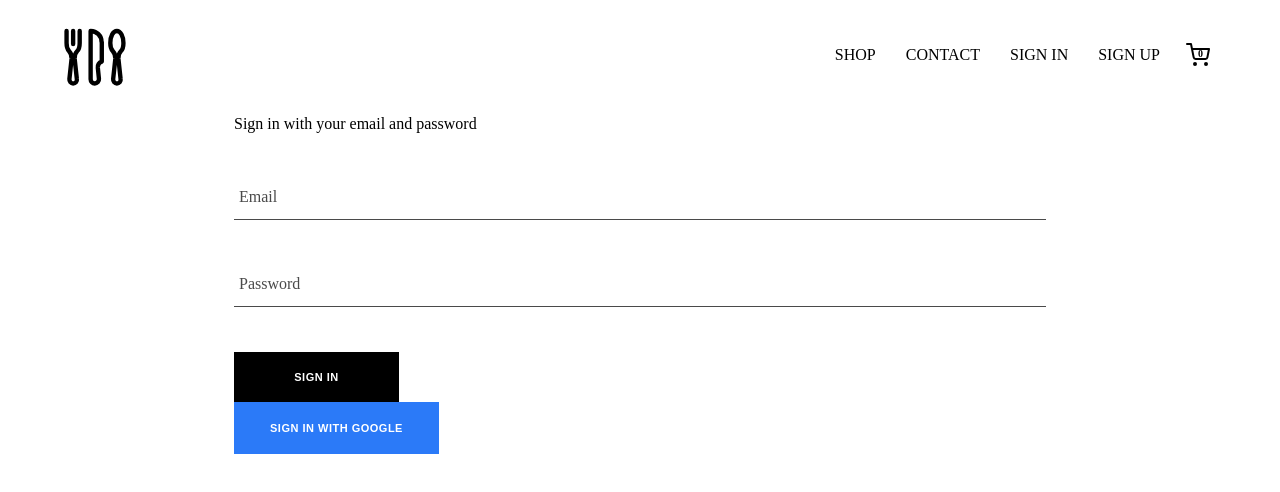
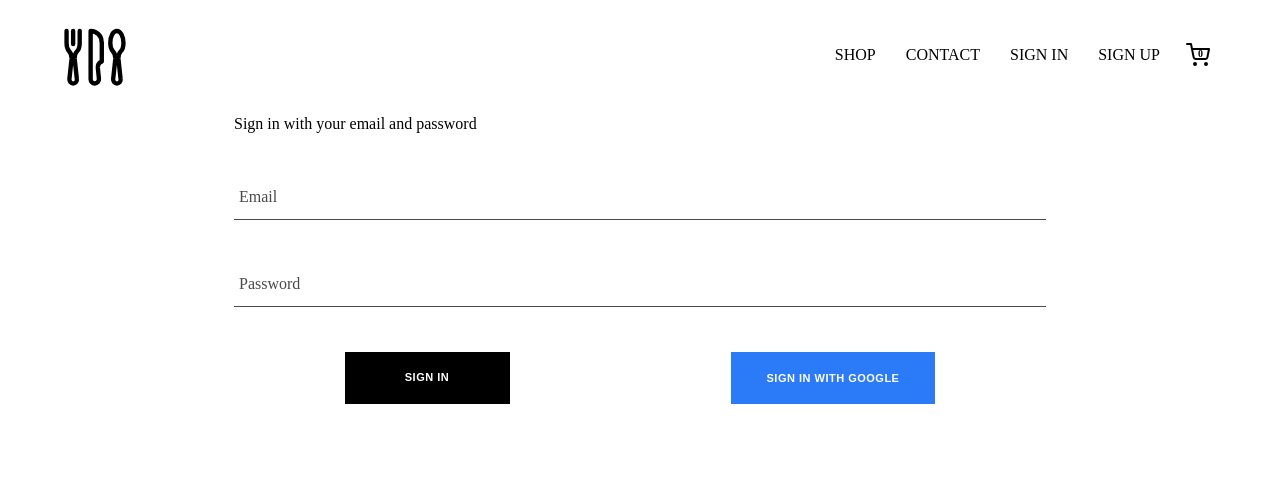
Before and after one commit to vsensei/Project_Ceres, a React (Create React App) app in the folder client/: page /signin in a window 1280 px wide. Shown: the top 492 px of the page. Built offline with nearby package versions, Linux system fonts and the light colour scheme; no server answers.

Commit message:
changed signinsignup styles

```diff
--- a/client/src/components/signinsignup/signinsignup.styles.scss
+++ b/client/src/components/signinsignup/signinsignup.styles.scss
@@ -12,9 +12,9 @@
       margin: 10px 0;
     }
 
-    //.buttons {
-    //  @extend %rowflex;
-    //  justify-content: space-between;
-    //}
+    .buttons {
+      @extend %rowflex;
+      justify-content: space-around;
+    }
   }
 }
```
